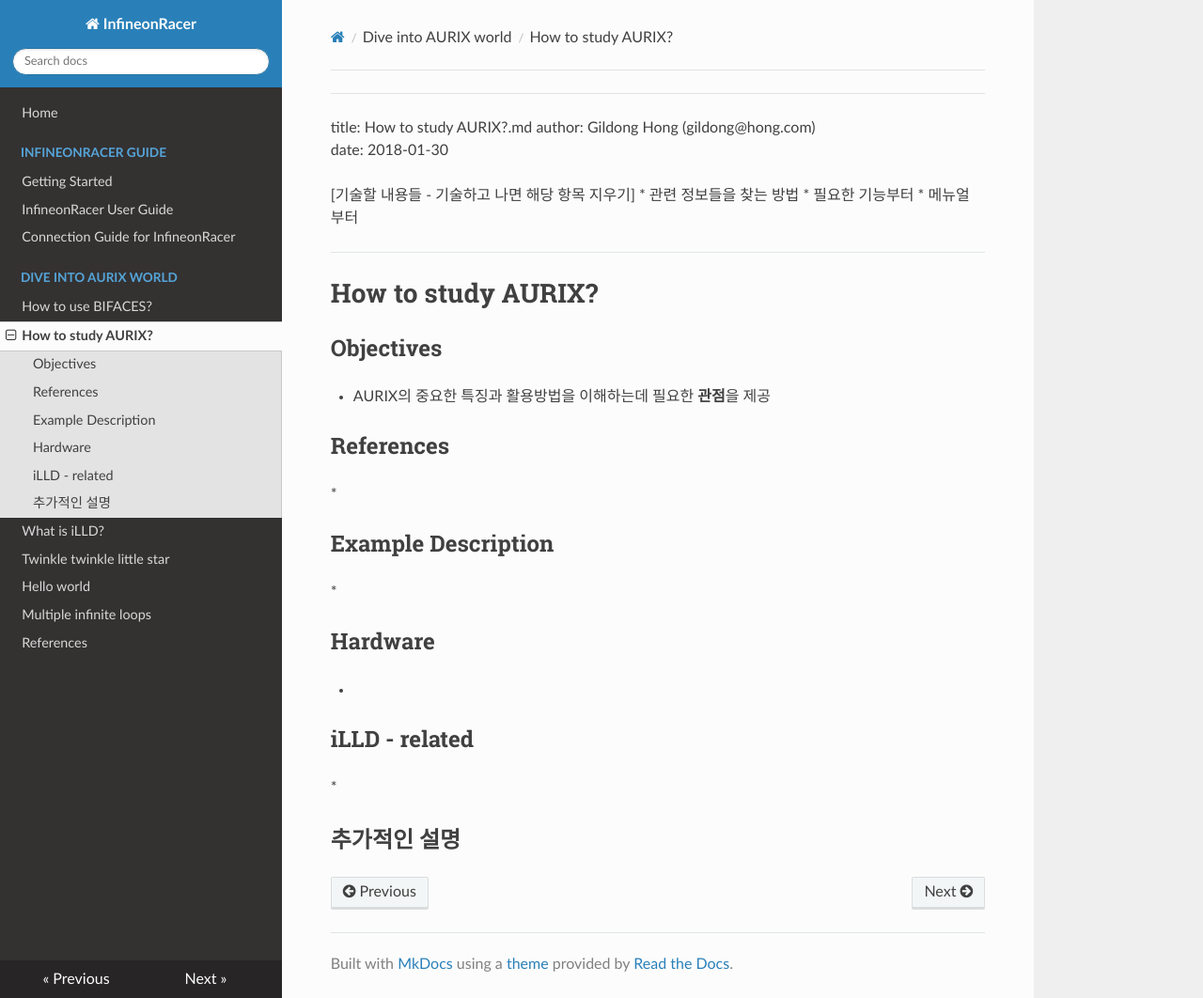
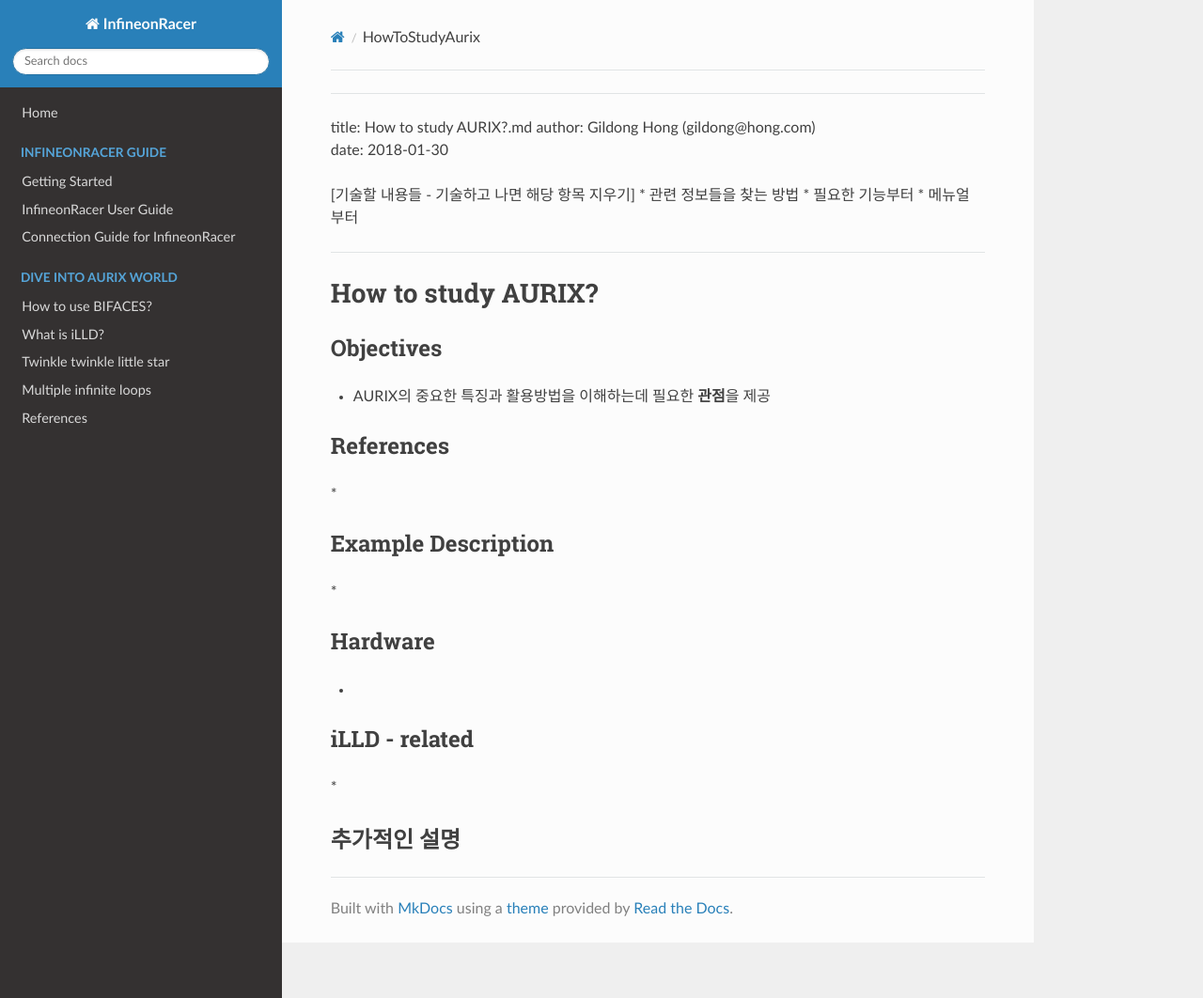
Before and after one commit to realsosy/InfineonRacer, an MkDocs documentation site: the page built from docs/HowToStudyAurix.md, in a window 1280 px wide and 1062 px high. Shown: the whole window at 94% size. Built offline with MkDocs 1.6.1, drawn with Linux system fonts in a browser that asks for light colours; nearby versions of some CDN libraries; old or Windows-style settings are respelled for this version of MkDocs.

Commit message:
edit yaml

```diff
--- a/mkdocs.yml
+++ b/mkdocs.yml
@@ -8,10 +8,10 @@ pages:
     - Connection Guide for InfineonRacer: ConnectionGuide.md
 - Dive into AURIX world:
     - How to use BIFACES?: HowToUseBIFACES.md
-    - How to study AURIX?: HowToStudyAurix.md
+#    - How to study AURIX?: HowToStudyAurix.md
     - What is iLLD?: WhatIsIlld.md
     - Twinkle twinkle little star: TwinkleTwinkleLittleStar.md
-    - Hello world: HelloWorld.md
+#    - Hello world: HelloWorld.md
 #    - My own terminal: MyOwnTerminal.md
 #    - Multi channel voltmeter: MultiChannelVoltmeter.md
 #    - My own cheap oscilloscope: MyOwnCheapOscilloscope.md
```
